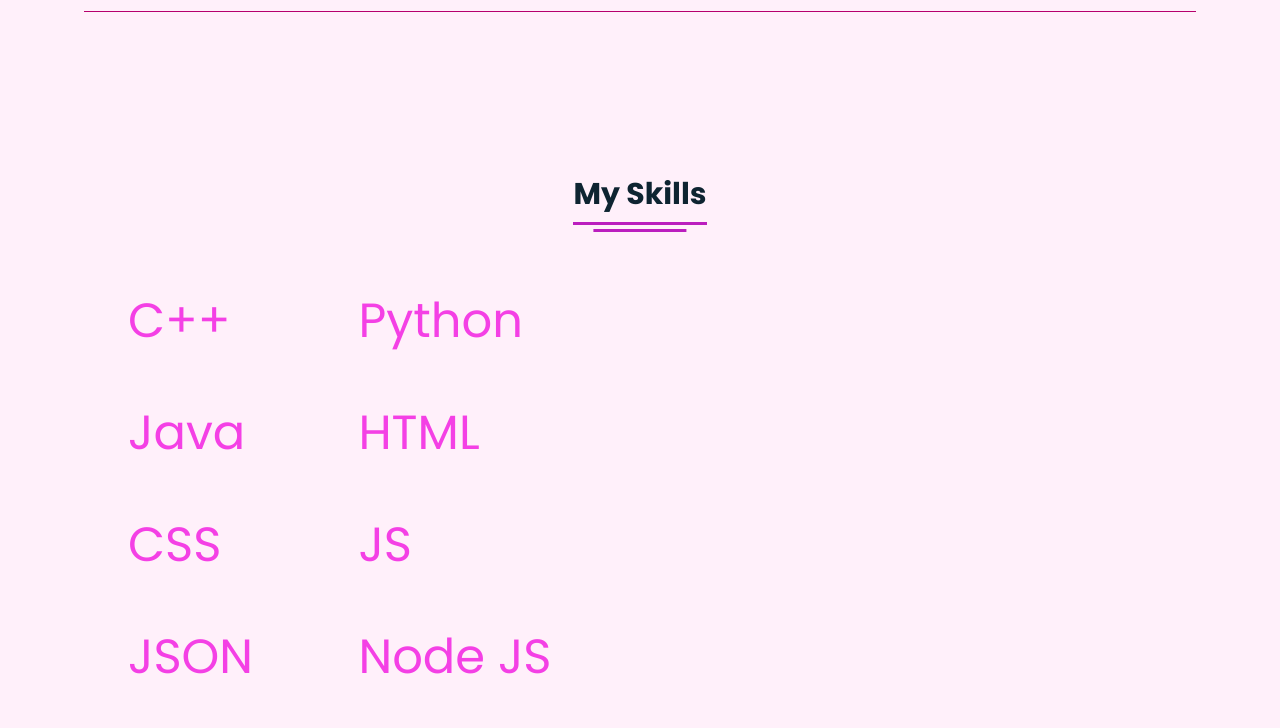
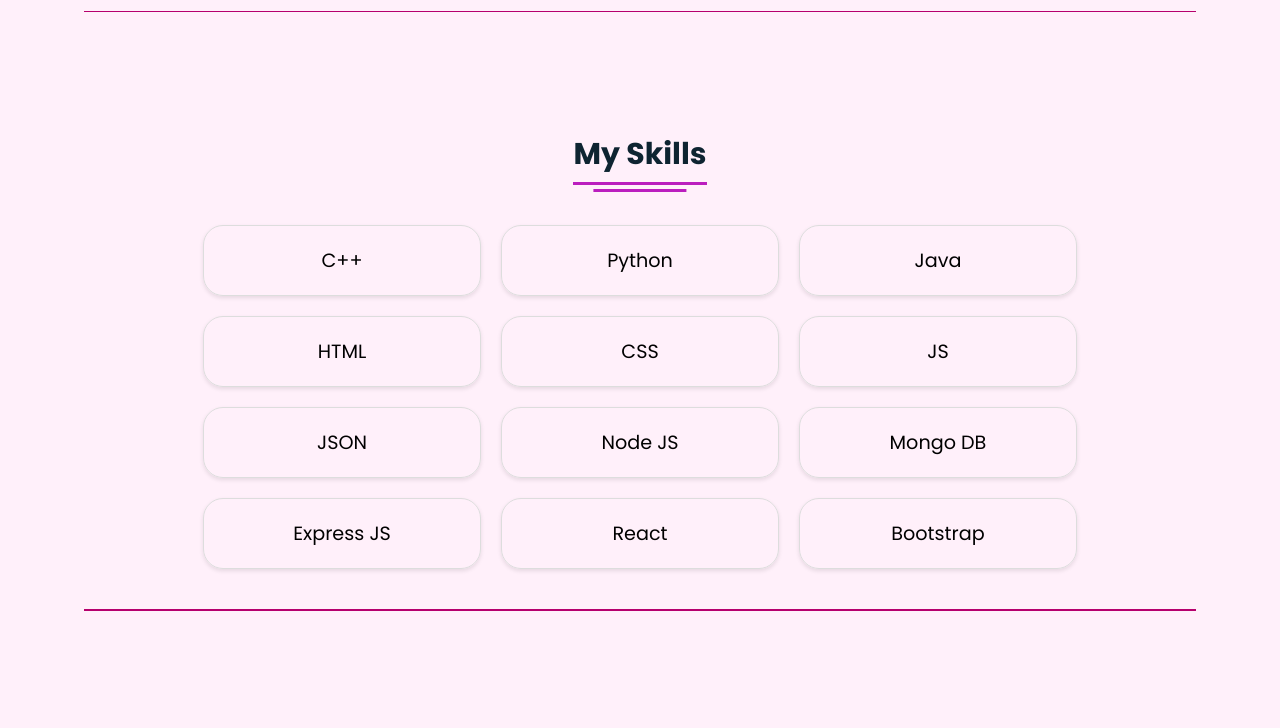
Before and after one commit to Meghana-Vanga/Portfolio, a plain HTML site: page index.html in a window 1280 px wide. Shown: the part 1180-1908 px from the top of the page. Drawn offline with nearby package versions, Linux system fonts and the light colour scheme.

Commit message:
Update style.css

```diff
--- a/style.css
+++ b/style.css
@@ -189,7 +189,7 @@ p {
     background: #fff0fa;
 }
 
-.skills .content {
+/* .skills .content {
     padding: 40px 0;
     font-size: xx-large;
 }
@@ -229,7 +229,40 @@ p {
 .skills-details .boxes .per {
     font-size: xxx-large;
     color: #f440e5;
-}
+} */
+
+.skills .content {
+    text-align: center;
+  }
+
+  .skills .boxes {
+    display: flex;
+    flex-wrap: wrap;
+    justify-content: center;
+    gap: 20px;
+
+  }
+
+  .skills .box {
+    width: calc(25% - 20px);
+    padding: 20px;
+    border: 1px solid #ddd;
+    box-shadow: 0 2px 4px rgba(0, 0, 0, 0.1);
+    border-radius: 20px;
+  }
+
+  .skills .box:hover{
+    background: #f440e5;
+    color: #fff;
+    transform: scale(1.10);
+  }
+
+  .skills .box .topic {
+    font-size: 1.2em;
+    /* font-weight: bold; */
+    transition: all 0.4s ease;
+
+  }
 
 p {
     font-size: 20px;
```
